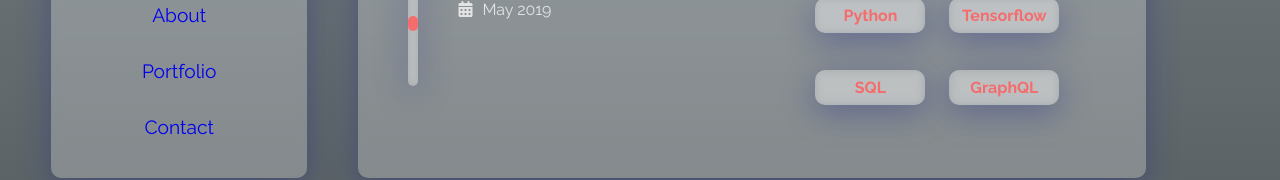
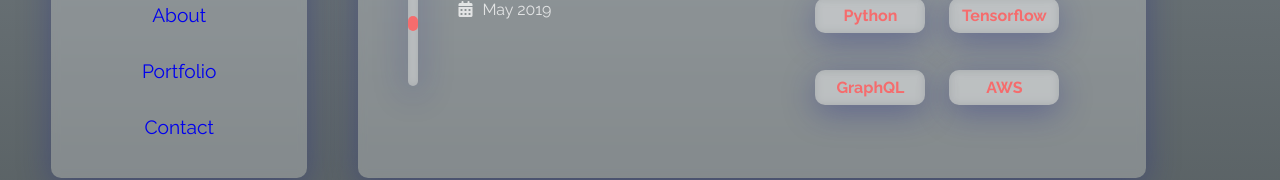
Before and after one commit to abhipaiangle17/Blog, a React (Create React App) app: page /about in a window 1280 px wide. Shown: the part 574-754 px from the top of the page. Built offline with nearby package versions, Linux system fonts and the light colour scheme.

Commit message:
Alligned code and updated skills section

```diff
--- a/src/contents/About.js
+++ b/src/contents/About.js
@@ -6,7 +6,9 @@ class About extends Component {
         return (
             <div className="condiv">
                 <h1 className="subtopic">About Me</h1>
-                <div className="hr_line line2 glass"><div className="inner2"></div></div>
+                <div className="hr_line line2 glass">
+                    <div className="inner2"> </div>
+                </div>
                 <h2 className="abouthead">Abhishek Pai Angle</h2>
                 <p>Just Another Developer</p>
                 <br></br>
@@ -37,8 +39,8 @@ class About extends Component {
                 <div class="sk s2 glass">Javascript</div>
                 <div class="sk s3 glass">Python</div>
                 <div class="sk s4 glass">Tensorflow</div>
-                <div class="sk s5 glass">SQL</div>
-                <div class="sk s6 glass">GraphQL</div>
+                <div class="sk s5 glass">GraphQL</div>
+                <div class="sk s6 glass">AWS</div>
             </div>
         )
     }
```
